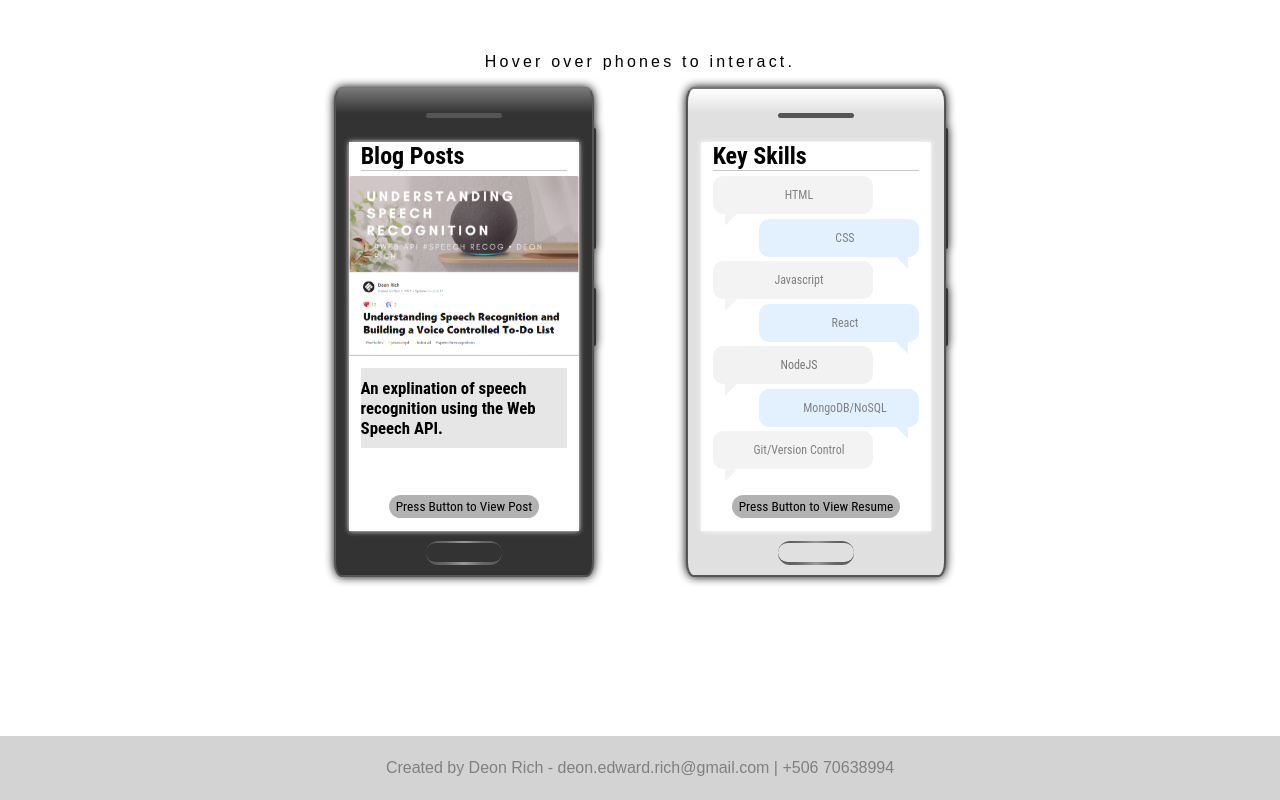
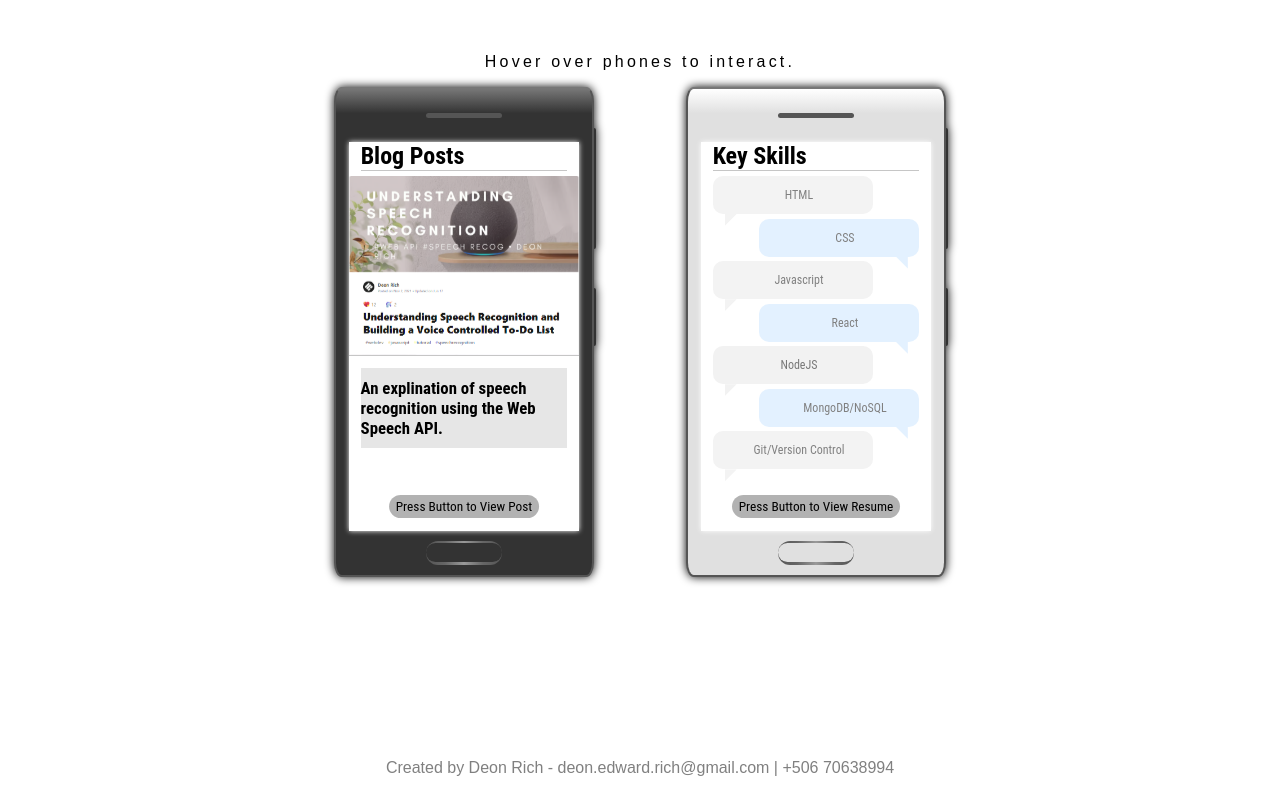
Before and after one commit to ZippCodder/personal-portfolio, a React app: page / in a window 1280 px wide. Shown: the part 505-1305 px from the top of the page. Built offline with nearby package versions, Linux system fonts and the light colour scheme; the HTML template or start-up script is replaced by a standard one.

Commit message:
changing footer style

```diff
--- a/src/styles/styles.css
+++ b/src/styles/styles.css
@@ -54,13 +54,13 @@ footer {
  width: 100%;
  height: 4em;
  line-height: 4em;
- background: lightgray;
  color: gray;
  font-family: var(--font);
  display: block;
  position: relative;
  text-align: center;
  margin-top: 2em;
+ background: white;
 }
 
 .header__socials {
```
